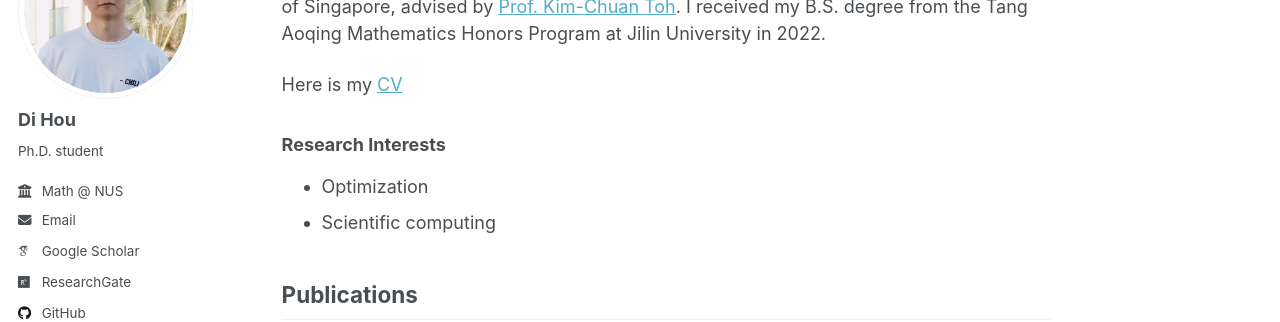
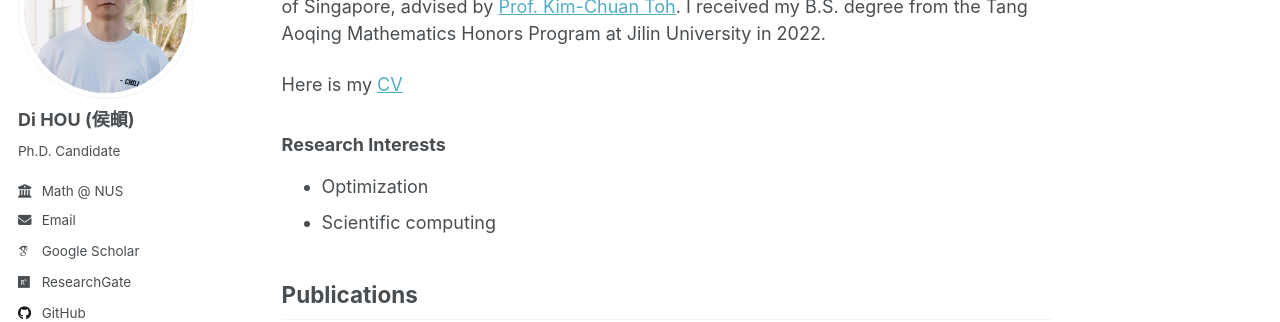
Before and after one commit to HouDiOpt/HouDiOpt.github.io, a Jekyll site: the page built from _pages/about.md, in a window 1280 px wide. Shown: the part 175-497 px from the top of the page. Built offline with Jekyll 4.4.1, drawn with Linux system fonts in a browser that asks for light colours; some web fonts are replaced; a script that is not in the unit is left out.

Commit message:
Update _config.yml

```diff
--- a/_config.yml
+++ b/_config.yml
@@ -23,9 +23,9 @@ repository               : "academicpages/academicpages.github.io"
 author:
   # Biographic information
   avatar           : "houdi.JPG"
-  name             : "Di Hou"
+  name             : "Di HOU (侯頔)"
   pronouns         : # example: "she/her"
-  bio              : "Ph.D. student"
+  bio              : "Ph.D. Candidate"
   employer         : "Math @ NUS"
   uri              : # URL
   email            : "dihou@u.nus.edu"
```
